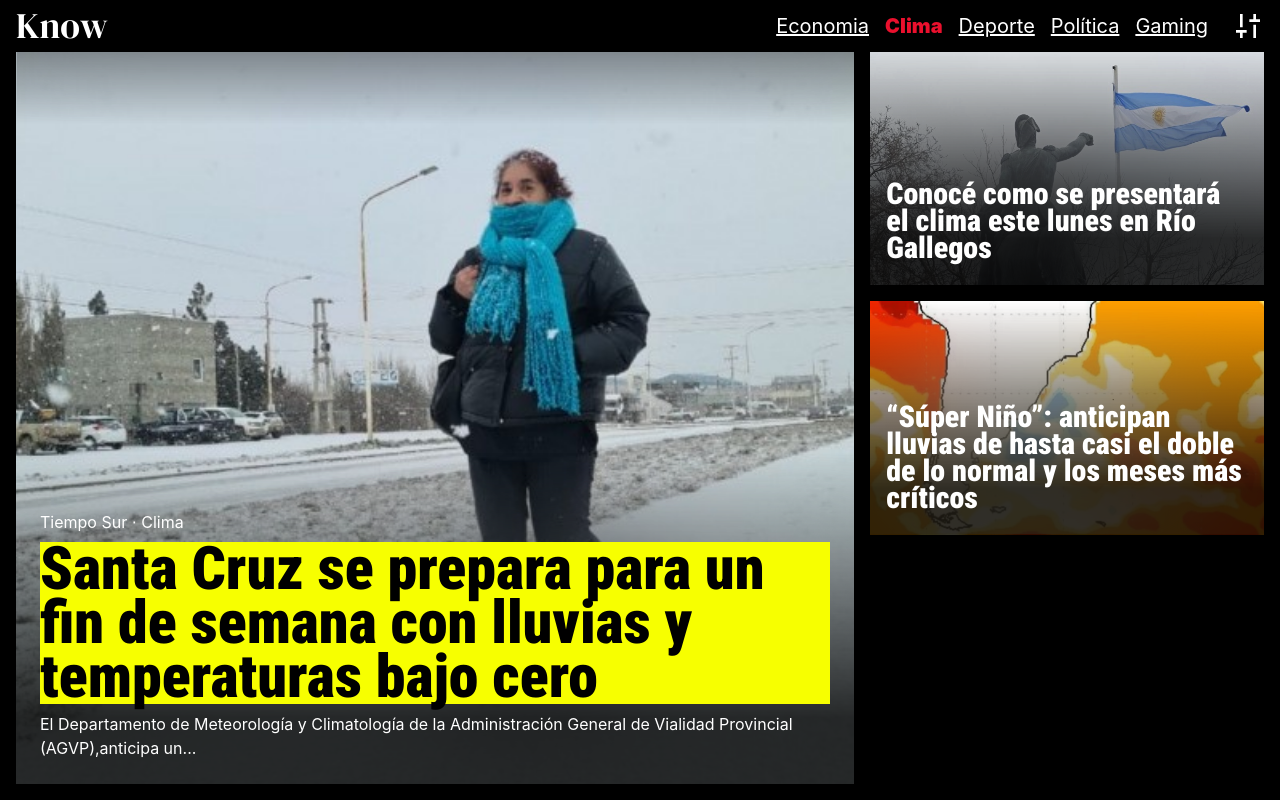
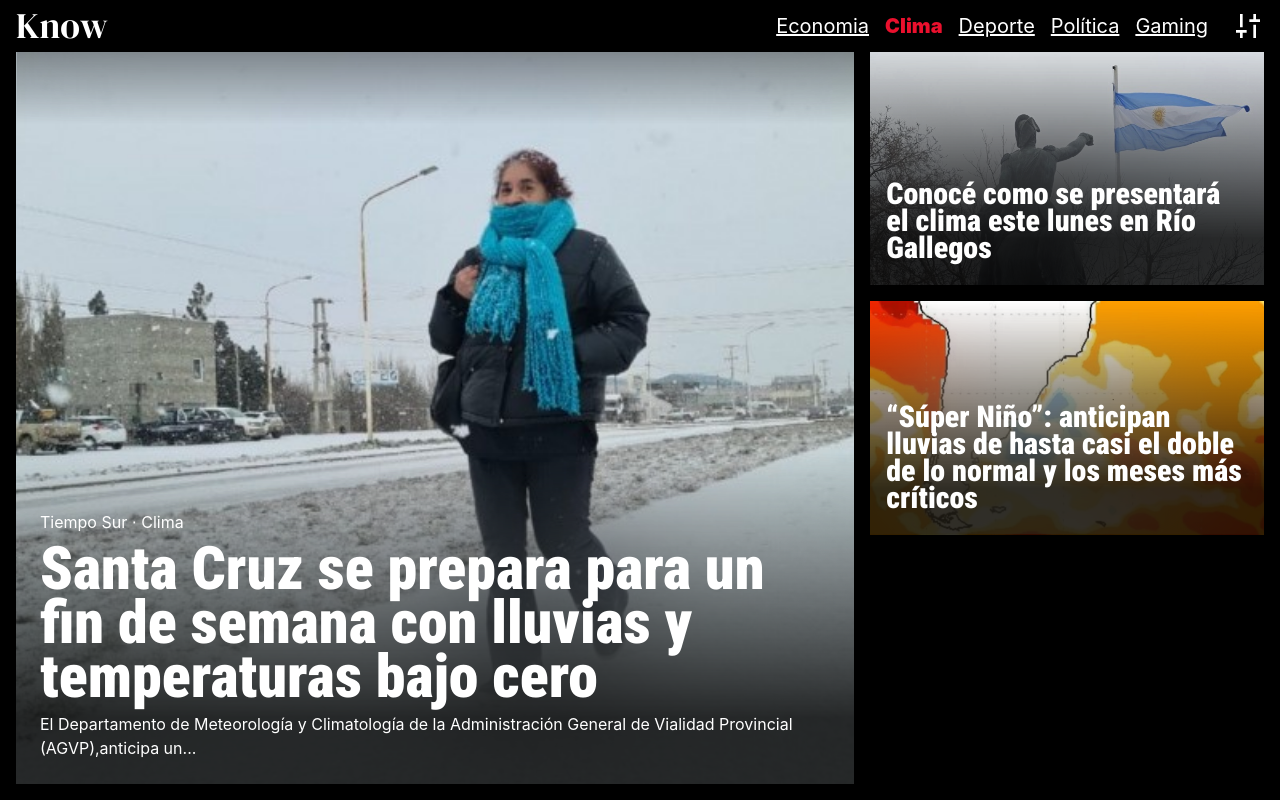
Before and after one commit to Nancuante-Juan/know, a React (Vite) app: page /c/Clima in a window 1280 px wide. Built offline with nearby package versions, Linux system fonts and the light colour scheme; a web font is replaced by a local one.

Commit message:
todo sea por arreglar un bug en chrome

```diff
--- a/src/main.css
+++ b/src/main.css
@@ -108,7 +108,6 @@ button {
 .muestra-noticia:hover > * > .hide-not-hover-top { opacity: 1; }
 .muestra-noticia:hover > * > .hide-not-hover { max-height: 4.5rem; opacity: 1; }
 .muestra-noticia:hover  > * > .muestra-noticia-titulo { background-color: var(--amarillo); color: #000000; }
-.muestra-noticia-grande > * > .muestra-noticia-titulo { background-color: var(--amarillo); color: #000000; }
 
 
 
@@ -198,8 +197,6 @@ h1{
 }
 
 .imagen-noticia {background-size: cover;}
-.muestra-noticia-grande.imagen-noticia { background-size: auto 100%; transition-duration: 500ms;}
-.muestra-noticia-grande.imagen-noticia:hover { background-size: auto 103%; }
 
 .ow-the-edge {
 	box-shadow: 16px 0px 80px rgba(0, 0, 0, 0.8);
```
